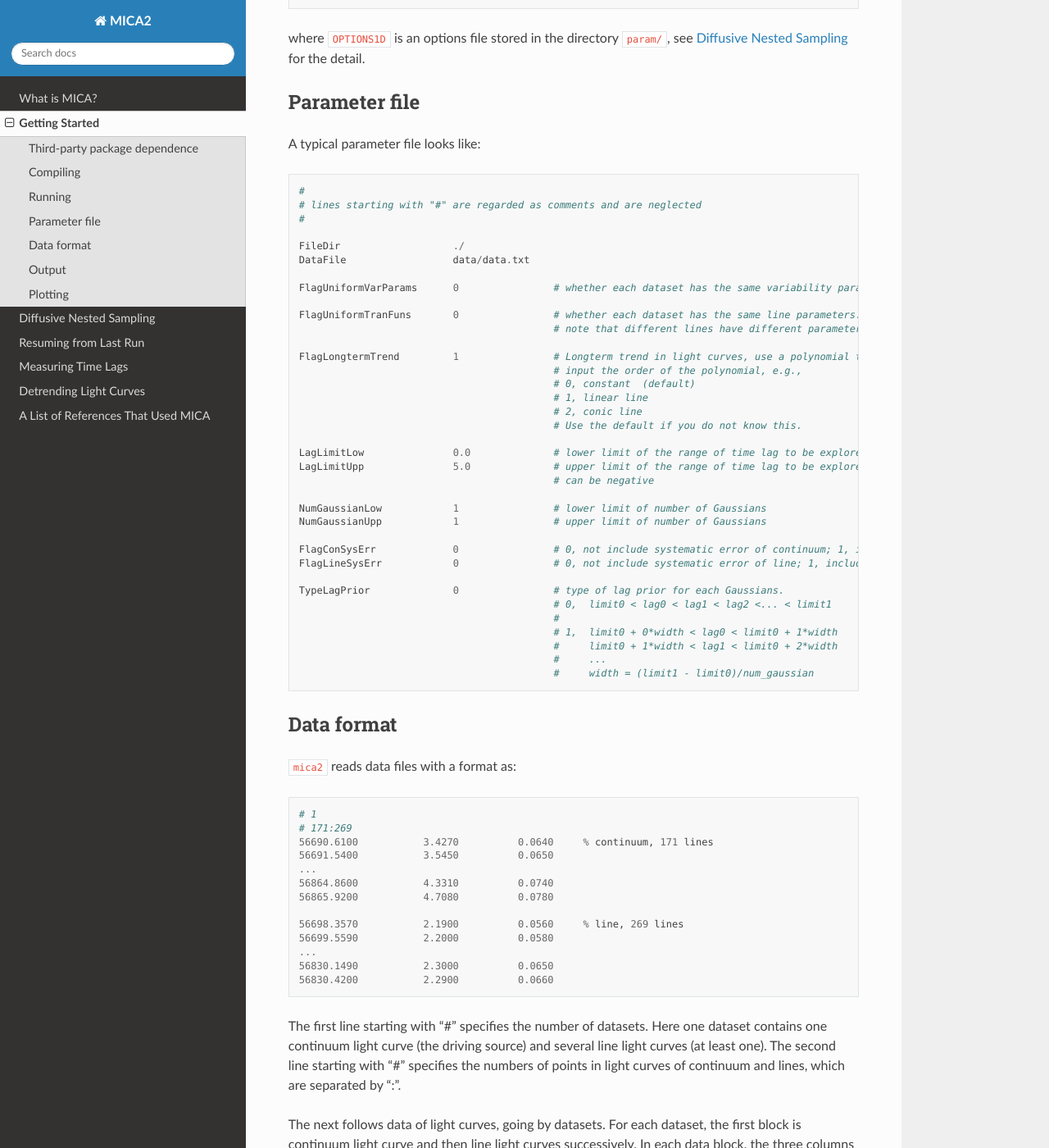
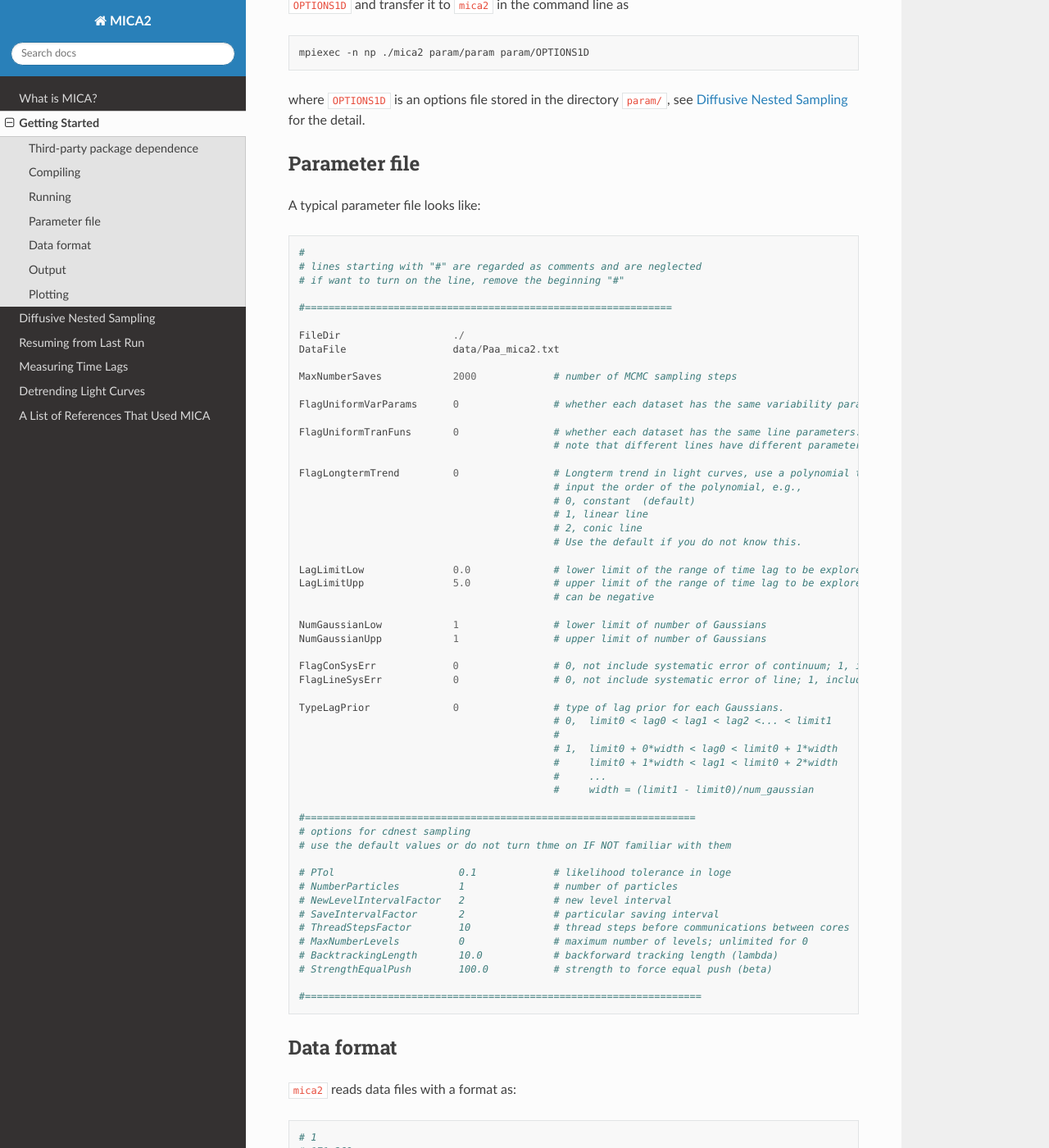
Before and after one commit to LiyrAstroph/MICA2, a Sphinx documentation site: the page built from docs/getting_started.rst, in a window 1280 px wide and 1400 px high, scrolled down 1147 px. Shown: the whole window at 82% size. Built offline with Sphinx 7.4.7 and the Read the Docs theme 2.0.0, drawn with Linux system fonts in a browser that asks for light colours; some of the changed text lies outside the part shown.

Commit message:
update docs.

```diff
--- a/docs/getting_started.rst
+++ b/docs/getting_started.rst
@@ -46,8 +46,11 @@ To run the package in a parallel computer/cluster, use the following command:
    mpiexec -n np ./mica2 param/param
 
 where ``np`` is the number of cores and ``param`` is the paramter file, stored in the directory ``param/``.
+This will also generate CDNest option files ``OPTIONSCON`` and ``OPTIONS1D`` in the subdirectory ``param/``.
 
-If the results are not as good as expected, one may want to modify options for Markov-chain Monte Carlo sampling as
+If the results are not as good as expected, one may want to modify options for Markov-chain Monte Carlo sampling.
+There are two ways. The first way is directly editing the parameter file (such as ``param/param`` in the above; see below).
+The second way is editing the above generated option file ``OPTIONS1D`` and transfer it to ``mica2`` in the command line as
 
 .. code:: bash
 
@@ -63,17 +66,21 @@ A typical parameter file looks like::
 
   #
   # lines starting with "#" are regarded as comments and are neglected
-  #
+  # if want to turn on the line, remove the beginning "#"
+
+  #==============================================================
 
   FileDir                   ./
-  DataFile                  data/data.txt
+  DataFile                  data/Paa_mica2.txt
+
+  MaxNumberSaves            2000             # number of MCMC sampling steps
 
   FlagUniformVarParams      0                # whether each dataset has the same variability parameters
 
   FlagUniformTranFuns       0                # whether each dataset has the same line parameters.
                                              # note that different lines have different parameters.
 
-  FlagLongtermTrend         1                # Longterm trend in light curves, use a polynomial to fit
+  FlagLongtermTrend         0                # Longterm trend in light curves, use a polynomial to fit
                                              # input the order of the polynomial, e.g.,
                                              # 0, constant  (default)
                                              # 1, linear line
@@ -97,6 +104,21 @@ A typical parameter file looks like::
                                              #     limit0 + 1*width < lag1 < limit0 + 2*width
                                              #     ...
                                              #     width = (limit1 - limit0)/num_gaussian
+
+  #==================================================================
+  # options for cdnest sampling
+  # use the default values or do not turn thme on IF NOT familiar with them
+
+  # PTol                     0.1             # likelihood tolerance in loge
+  # NumberParticles          1               # number of particles
+  # NewLevelIntervalFactor   2               # new level interval
+  # SaveIntervalFactor       2               # particular saving interval
+  # ThreadStepsFactor        10              # thread steps before communications between cores
+  # MaxNumberLevels          0               # maximum number of levels; unlimited for 0
+  # BacktrackingLength       10.0            # backforward tracking length (lambda)
+  # StrengthEqualPush        100.0           # strength to force equal push (beta)
+
+  #===================================================================
 
 Data format
 ==============================
```
Also changed, not shown: 1 other file.
